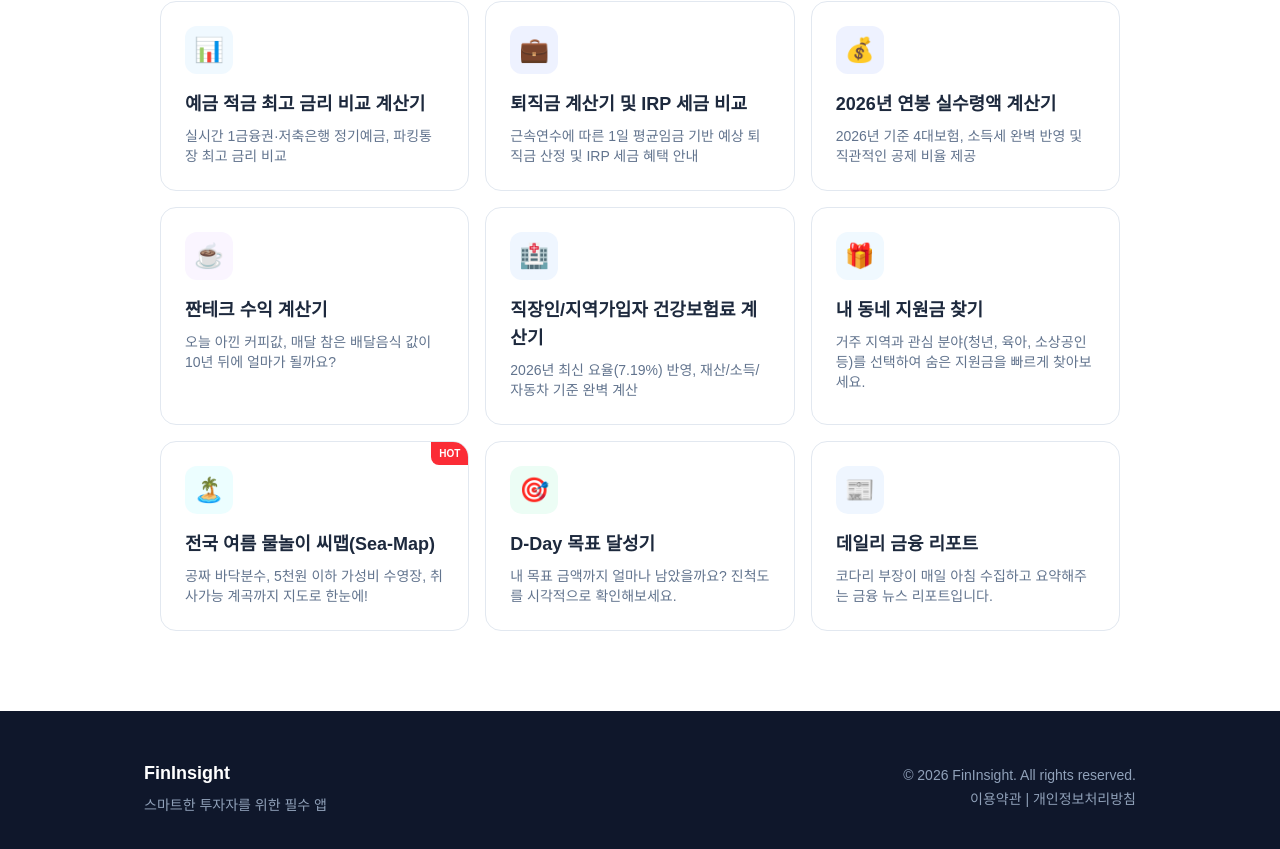
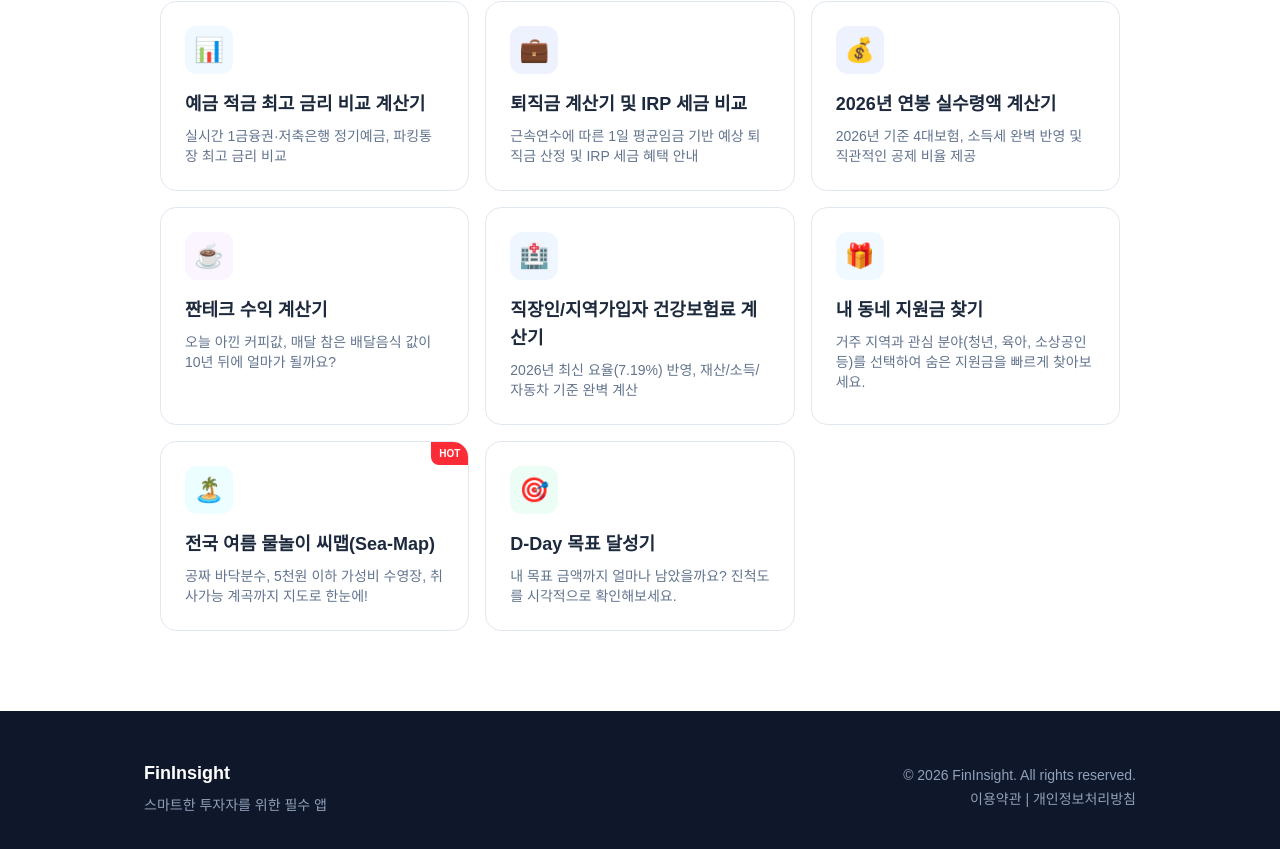
Before and after one commit to duke3736-collab/fin-insight, a Next.js app: page / in a window 1280 px wide. Shown: the part 1521-2370 px from the top of the page. Built offline with nearby package versions, Linux system fonts and the light colour scheme.

Commit message:
chore: remove daily-report card from home page

```diff
--- a/src/app/page.tsx
+++ b/src/app/page.tsx
@@ -213,15 +213,6 @@ export default function Home() {
             </p>
           </Link>
 
-          <Link href="/daily-report" className="group flex flex-col p-6 bg-white rounded-2xl border border-slate-200 hover:border-blue-500 hover:shadow-xl hover:-translate-y-1 transition-all">
-            <div className="w-12 h-12 bg-blue-50 rounded-xl flex items-center justify-center text-2xl mb-4 group-hover:scale-110 transition-transform">
-              📰
-            </div>
-            <h3 className="text-lg font-bold text-slate-800 mb-2 group-hover:text-blue-600 transition-colors">데일리 금융 리포트</h3>
-            <p className="text-sm text-slate-500">
-              코다리 부장이 매일 아침 수집하고 요약해주는 금융 뉴스 리포트입니다.
-            </p>
-          </Link>
 
         </div>
       </section>
```
